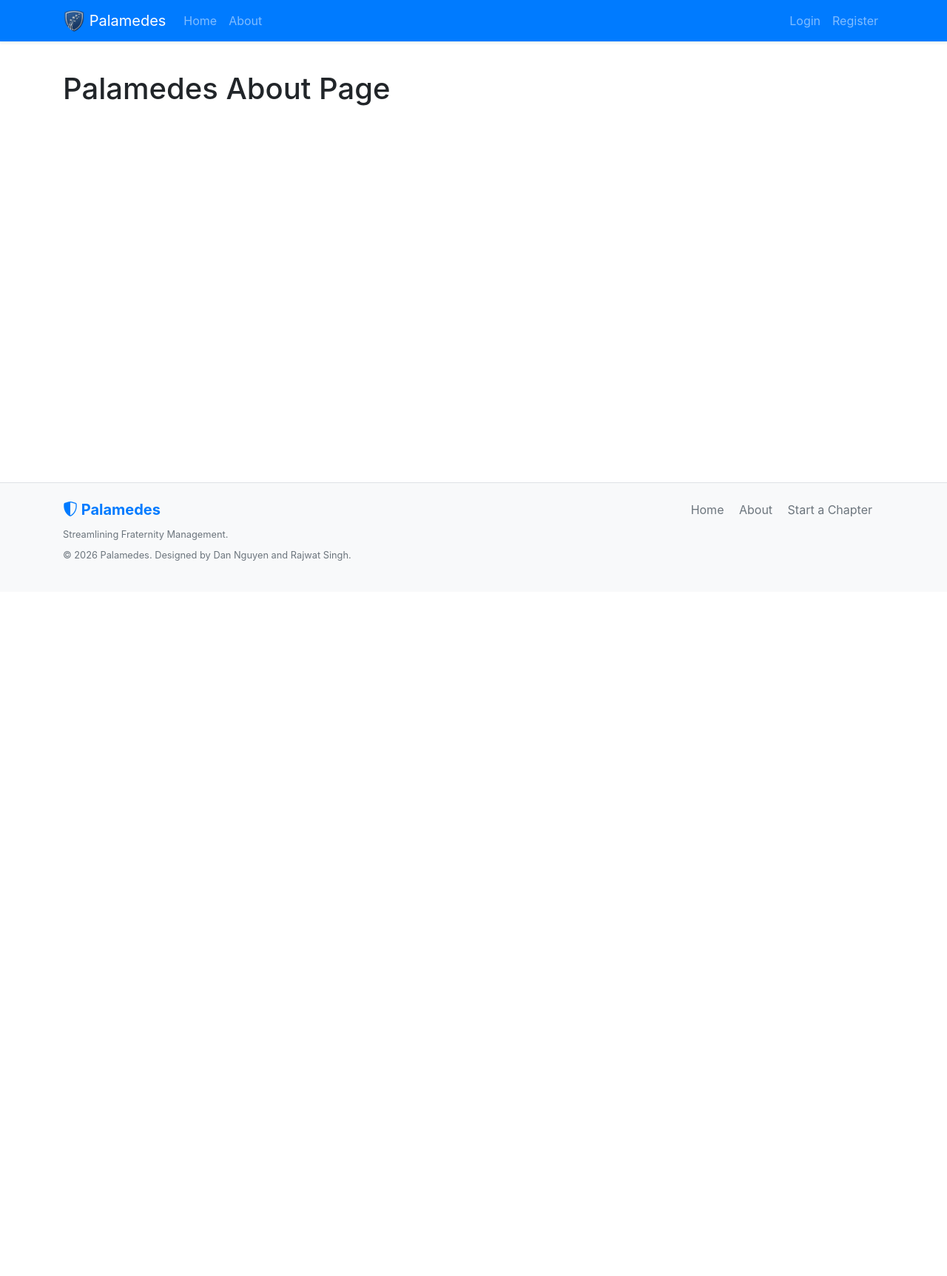
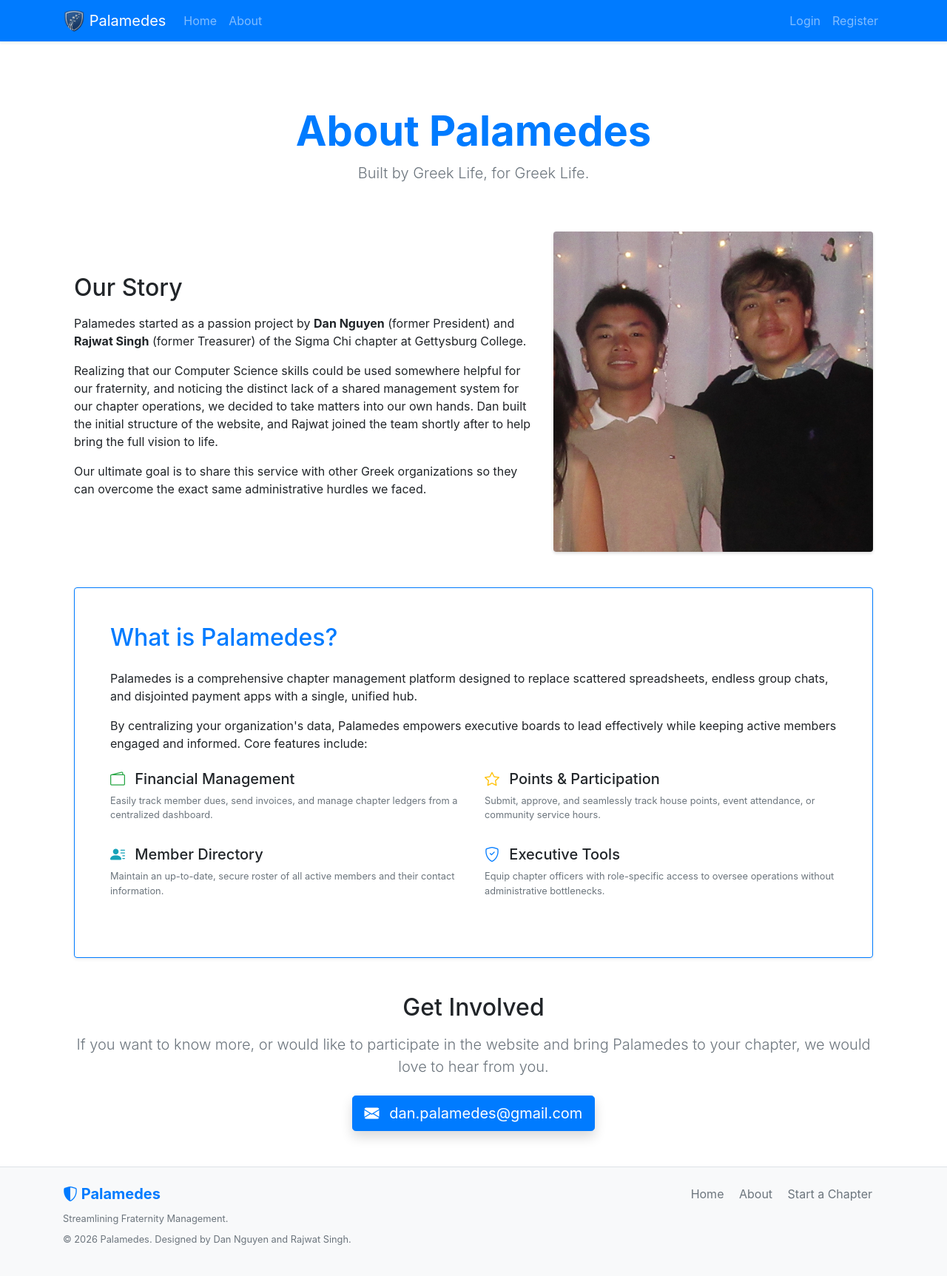
Before and after one commit to dannguyen111/palamedes, a Django app: page /about/ in a window 1280 px wide. Shown: the whole page at 74% size. Before the commit the page ends 758 px from the top, so only its background shows below. Run offline with Django 5.2, Linux system fonts and the light colour scheme.

Commit message:
added the About Page

```diff
--- a/palamedes/homepage/templates/homepage/about.html
+++ b/palamedes/homepage/templates/homepage/about.html
@@ -1,4 +1,85 @@
-{%extends "homepage/base.html" %}
+{% extends "homepage/base.html" %}
 {% block content %}
-<h1>Palamedes About Page</h1>
+<div class="container my-5">
+
+    <div class="row text-center mb-5">
+        <div class="col">
+            <h1 class="display-4 font-weight-bold text-primary">About Palamedes</h1>
+            <p class="lead text-muted">Built by Greek Life, for Greek Life.</p>
+        </div>
+    </div>
+
+    <div class="row align-items-center mb-5">
+        <div class="col-md-7 mb-4 mb-md-0">
+            <h2 class="mb-3">Our Story</h2>
+            <p>
+                Palamedes started as a passion project by <strong>Dan Nguyen</strong> (former President) and <strong>Rajwat Singh</strong> (former Treasurer) of the Sigma Chi
+                chapter at Gettysburg College.
+            </p>
+            <p>
+                Realizing that our Computer Science skills could be used somewhere helpful for our fraternity, and noticing the distinct lack of a shared management system for our
+                chapter operations, we decided to take matters into our own hands. Dan built the initial structure of the website, and Rajwat joined the team shortly after to help
+                bring the full vision to life.
+            </p>
+            <p>
+                Our ultimate goal is to share this service with other Greek organizations so they can overcome the exact same administrative hurdles we faced.
+            </p>
+        </div>
+        <div class="col-md-5">
+            <div class="card shadow-sm border-0">
+                <img src="/media/IMG_5772.jpg" class="card-img rounded shadow-sm" alt="Dan Nguyen and Rajwat Singh, founders of Palamedes"
+                    style="object-fit: cover; width: 100%; height: auto;">
+            </div>
+        </div>
+    </div>
+
+    <div class="row mb-5">
+        <div class="col-md-12">
+            <div class="card shadow-sm border-primary">
+                <div class="card-body p-4 p-md-5">
+                    <h2 class="card-title text-primary mb-4">What is Palamedes?</h2>
+                    <p class="card-text">
+                        Palamedes is a comprehensive chapter management platform designed to replace scattered spreadsheets, endless group chats, and disjointed payment apps with a
+                        single, unified hub.
+                    </p>
+                    <p class="card-text mb-4">
+                        By centralizing your organization's data, Palamedes empowers executive boards to lead effectively while keeping active members engaged and informed. Core
+                        features include:
+                    </p>
+                    <div class="row">
+                        <div class="col-md-6 mb-3">
+                            <h5><i class="bi bi-wallet2 text-success mr-2"></i> Financial Management</h5>
+                            <p class="text-muted small">Easily track member dues, send invoices, and manage chapter ledgers from a centralized dashboard.</p>
+                        </div>
+                        <div class="col-md-6 mb-3">
+                            <h5><i class="bi bi-star text-warning mr-2"></i> Points & Participation</h5>
+                            <p class="text-muted small">Submit, approve, and seamlessly track house points, event attendance, or community service hours.</p>
+                        </div>
+                        <div class="col-md-6 mb-3">
+                            <h5><i class="bi bi-person-lines-fill text-info mr-2"></i> Member Directory</h5>
+                            <p class="text-muted small">Maintain an up-to-date, secure roster of all active members and their contact information.</p>
+                        </div>
+                        <div class="col-md-6 mb-3">
+                            <h5><i class="bi bi-shield-check text-primary mr-2"></i> Executive Tools</h5>
+                            <p class="text-muted small">Equip chapter officers with role-specific access to oversee operations without administrative bottlenecks.</p>
+                        </div>
+                    </div>
+                </div>
+            </div>
+        </div>
+    </div>
+
+    <div class="row text-center mb-5">
+        <div class="col">
+            <h2 class="mb-3">Get Involved</h2>
+            <p class="lead text-muted mb-4">
+                If you want to know more, or would like to participate in the website and bring Palamedes to your chapter, we would love to hear from you.
+            </p>
+            <a href="mailto:dan.palamedes@gmail.com" class="btn btn-primary btn-lg shadow">
+                <i class="bi bi-envelope-fill mr-2"></i> dan.palamedes@gmail.com
+            </a>
+        </div>
+    </div>
+
+</div>
 {% endblock content %}
```
Also changed, not shown: palamedes/media/IMG_5772.jpg (added).
